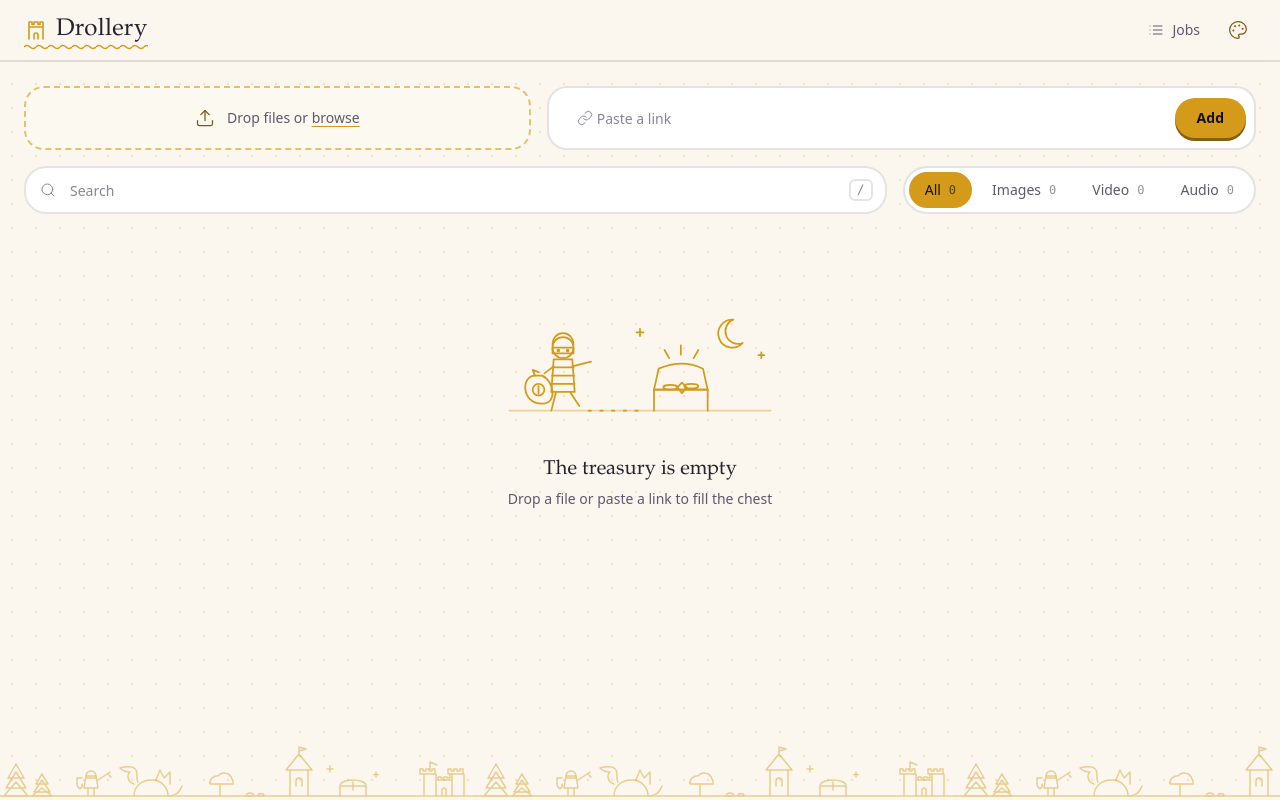
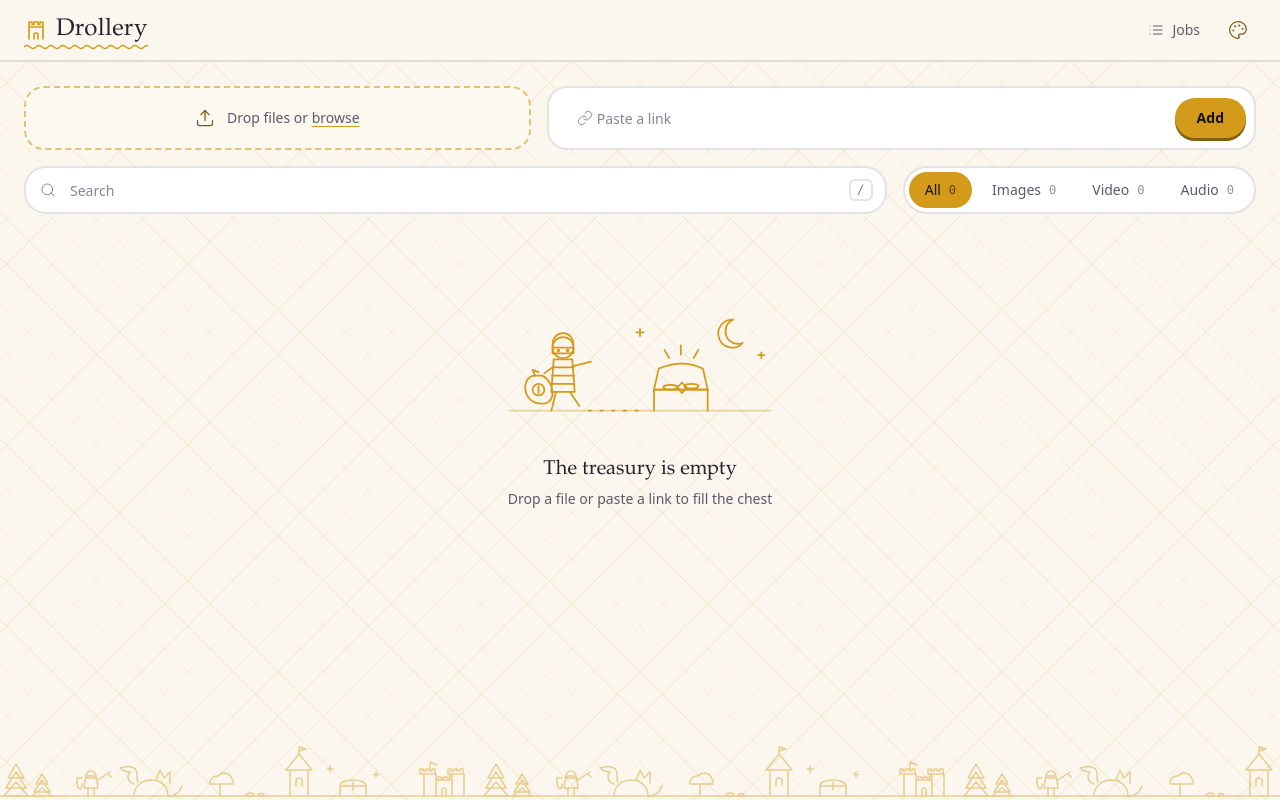
Before and after one commit to ScriptKnight-de/Drollery, a FastAPI app: page / in a window 1280 px wide. Run offline with FastAPI, Linux system fonts and the light colour scheme; data that the repository does not hold is empty.

Commit message:
feat: replace polka dots with heraldic diamond backdrop and add backdrop picker
The default page backdrop is now a faint diamond lattice tinted by the highlight
color. The palette menu gets a Backdrop row (Diamonds, Checks, Plain), persisted
in localStorage and applied before first paint.

Co-Authored-By: Claude Sonnet 5.5 <noreply@anthropic.com>

```diff
--- a/src/drollery/static/style.css
+++ b/src/drollery/static/style.css
@@ -44,9 +44,19 @@
 
 * { box-sizing: border-box; }
 body { margin: 0; color: var(--tx); font: 400 16px/24px var(--sans); -webkit-font-smoothing: antialiased; min-height: 100vh; display: flex; flex-direction: column;
-  background-color: var(--bg);
-  background-image: radial-gradient(color-mix(in srgb, var(--ac) 22%, transparent) 1.2px, transparent 1.6px);
-  background-size: 24px 24px; }
+  background-color: var(--bg); }
+/* backdrops: heraldic diamond lattice (default), chessboard, or plain */
+body {
+  --line: color-mix(in srgb, var(--ac) 11%, transparent);
+  background-image:
+    repeating-linear-gradient(45deg, transparent 0 31px, var(--line) 31px 32px),
+    repeating-linear-gradient(-45deg, transparent 0 31px, var(--line) 31px 32px);
+}
+:root[data-bg="checks"] body {
+  background-image: conic-gradient(color-mix(in srgb, var(--ac) 7%, transparent) 25%, transparent 0 50%, color-mix(in srgb, var(--ac) 7%, transparent) 0 75%, transparent 0);
+  background-size: 64px 64px;
+}
+:root[data-bg="plain"] body { background-image: none; }
 a { color: var(--ac-ink); text-decoration: none; }
 a:hover { text-decoration: underline; text-underline-offset: 3px; }
 h1, h2 { font-family: var(--serif); font-weight: 500; margin: 0; }
@@ -94,6 +104,7 @@ main { max-width: 1280px; width: 100%; margin: 0 auto; padding: 24px; flex: 1; }
   color: var(--tx2); font: 500 12px/16px var(--sans); cursor: pointer; transition: background-color .15s var(--ease), color .15s var(--ease); }
 .modes button:hover { color: var(--tx); }
 .modes button[aria-pressed="true"] { background: var(--ac); color: var(--ac-on); }
+.modes.plain button { padding: 8px 0; }
 .swatches { display: grid; grid-template-columns: repeat(5, 1fr); gap: 8px; }
 .sw { aspect-ratio: 1; border-radius: 50%; border: 2px solid transparent; cursor: pointer; display: grid; place-items: center; color: transparent; padding: 0;
   background: var(--c); transition: transform .12s var(--ease); }
--- a/src/drollery/templates/base.html
+++ b/src/drollery/templates/base.html
@@ -8,9 +8,10 @@
   <script>
     /* apply saved theme before first paint to avoid a flash */
     try {
-      var r = document.documentElement, t = localStorage.getItem("drollery.theme"), a = localStorage.getItem("drollery.accent");
+      var r = document.documentElement, t = localStorage.getItem("drollery.theme"), a = localStorage.getItem("drollery.accent"), g = localStorage.getItem("drollery.bg");
       if (t === "light" || t === "dark") r.dataset.theme = t;
       if (a) r.dataset.accent = a;
+      if (g) r.dataset.bg = g;
     } catch (e) {}
   </script>
   <link rel="icon" type="image/svg+xml" href="/static/favicon.svg">
@@ -33,6 +34,12 @@
             <button type="button" data-theme-set="dark">{{ icon("moon") }}Dark</button>
             <button type="button" data-theme-set="system">{{ icon("monitor") }}Auto</button>
           </div>
+          <p class="pop-h">Backdrop</p>
+          <div class="modes plain" role="group" aria-label="Backdrop">
+            <button type="button" data-bg-set="diamonds">Diamonds</button>
+            <button type="button" data-bg-set="checks">Checks</button>
+            <button type="button" data-bg-set="plain">Plain</button>
+          </div>
           <p class="pop-h">Highlight</p>
           <div class="swatches" role="group" aria-label="Highlight color">
             {% for key, label in (("gold","Gold"),("tomato","Tomato"),("pink","Bubblegum"),("grape","Grape"),("indigo","Indigo"),("sky","Sky"),("teal","Teal"),("mint","Mint"),("lime","Lime"),("orange","Tangerine")) %}
@@ -51,16 +58,18 @@
     var root = document.documentElement, menu = document.getElementById("theme-menu");
     function save(k, v) { try { localStorage.setItem(k, v); } catch (e) {} }
     function sync() {
-      var t = root.dataset.theme || "system", a = root.dataset.accent || "gold";
+      var t = root.dataset.theme || "system", a = root.dataset.accent || "gold", g = root.dataset.bg || "diamonds";
       document.querySelectorAll("[data-theme-set]").forEach(function (b) { b.setAttribute("aria-pressed", b.dataset.themeSet === t); });
       document.querySelectorAll("[data-accent-set]").forEach(function (b) { b.setAttribute("aria-pressed", b.dataset.accentSet === a); });
+      document.querySelectorAll("[data-bg-set]").forEach(function (b) { b.setAttribute("aria-pressed", b.dataset.bgSet === g); });
     }
     document.addEventListener("click", function (e) {
-      var th = e.target.closest("[data-theme-set]"), ac = e.target.closest("[data-accent-set]");
+      var th = e.target.closest("[data-theme-set]"), ac = e.target.closest("[data-accent-set]"), bg = e.target.closest("[data-bg-set]");
       if (th) {
         if (th.dataset.themeSet === "system") { delete root.dataset.theme; save("drollery.theme", "system"); }
         else { root.dataset.theme = th.dataset.themeSet; save("drollery.theme", th.dataset.themeSet); }
         sync();
+      } else if (bg) { root.dataset.bg = bg.dataset.bgSet; save("drollery.bg", bg.dataset.bgSet); sync();
       } else if (ac) { root.dataset.accent = ac.dataset.accentSet; save("drollery.accent", ac.dataset.accentSet); sync(); }
       else if (menu && menu.open && !menu.contains(e.target)) menu.open = false;
     });
```
Also changed, not shown: README.md.
